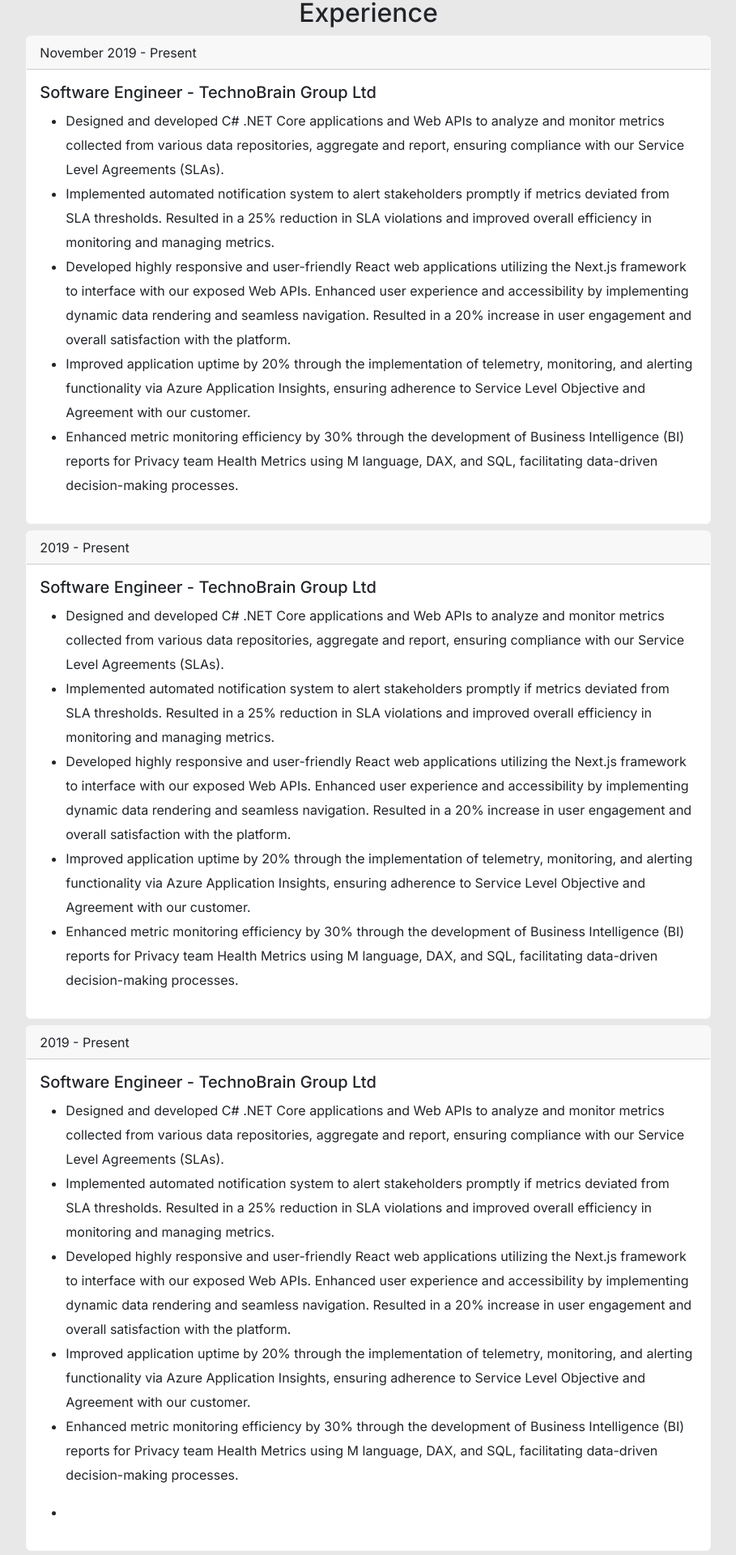
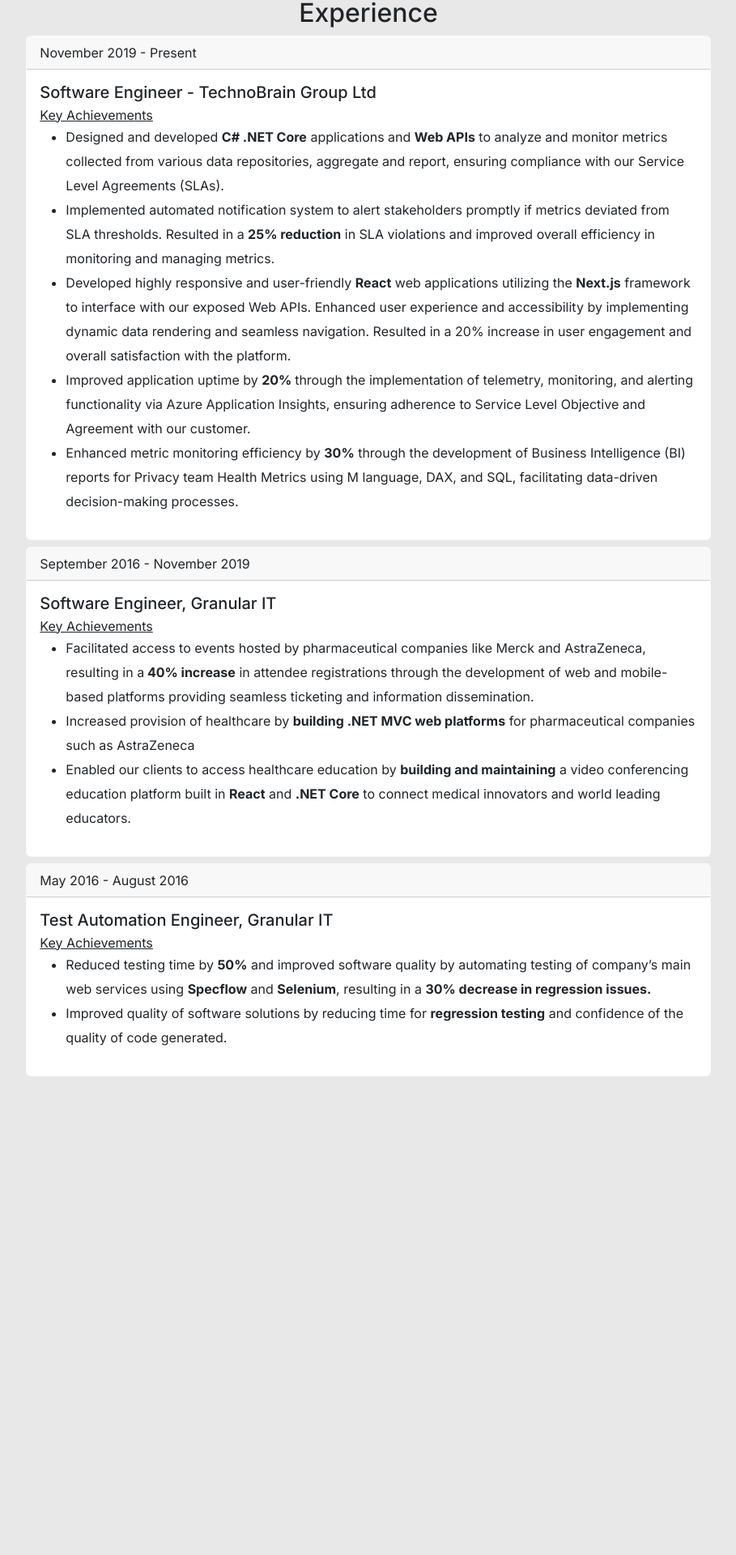
Before and after one commit to dan214/danielirunguresume, a Next.js app: page /experience in a window 1280 px wide. Shown: the part 132-2052 px from the top of the page at 81% size, without its empty margins (185-1094 px from the left). After the commit the page ends 1469 px from the top, so only its background shows below. Built offline with nearby package versions, Linux system fonts and the light colour scheme.

Commit message:
changes on the homepage

```diff
--- a/src/app/experience/page.tsx
+++ b/src/app/experience/page.tsx
@@ -16,19 +16,22 @@
                     <CardTitle tag="h5">
                         Software Engineer - TechnoBrain Group Ltd
                     </CardTitle>
+                    <CardSubtitle>
+                        <u>Key Achievements</u>
+                    </CardSubtitle>
                     <CardText>
                         <ul>
                             <li>
-                                Designed and developed C# .NET Core applications and Web APIs to analyze and monitor metrics collected from various data repositories, aggregate and report, ensuring compliance with our Service Level Agreements (SLAs).
+                                Designed and developed <b>C# .NET Core</b> applications and <b>Web APIs</b> to analyze and monitor metrics collected from various data repositories, aggregate and report, ensuring compliance with our Service Level Agreements (SLAs).
                             </li>
                             <li>
-                                Implemented automated notification system to alert stakeholders promptly if metrics deviated from SLA thresholds. Resulted in a 25% reduction in SLA violations and improved overall efficiency in monitoring and managing metrics.                            </li>
+                                Implemented automated notification system to alert stakeholders promptly if metrics deviated from SLA thresholds. Resulted in a <b>25% reduction</b> in SLA violations and improved overall efficiency in monitoring and managing metrics.                            </li>
                             <li>
-                                Developed highly responsive and user-friendly React web applications utilizing the Next.js framework to interface with our exposed Web APIs. Enhanced user experience and accessibility by implementing dynamic data rendering and seamless navigation. Resulted in a 20% increase in user engagement and overall satisfaction with the platform.              </li>
+                                Developed highly responsive and user-friendly <b>React</b> web applications utilizing the <b>Next.js</b> framework to interface with our exposed Web APIs. Enhanced user experience and accessibility by implementing dynamic data rendering and seamless navigation. Resulted in a 20% increase in user engagement and overall satisfaction with the platform.              </li>
                             <li>
-                                Improved application uptime by 20% through the implementation of telemetry, monitoring, and alerting functionality via Azure Application Insights, ensuring adherence to Service Level Objective and Agreement with our customer.                            </li>
+                                Improved application uptime by <b>20% </b>through the implementation of telemetry, monitoring, and alerting functionality via Azure Application Insights, ensuring adherence to Service Level Objective and Agreement with our customer.                            </li>
                             <li>
-                                Enhanced metric monitoring efficiency by 30% through the development of Business Intelligence (BI) reports for Privacy team Health Metrics using M language, DAX, and SQL, facilitating data-driven decision-making processes.                       </li>
+                                Enhanced metric monitoring efficiency by <b>30%</b> through the development of Business Intelligence (BI) reports for Privacy team Health Metrics using M language, DAX, and SQL, facilitating data-driven decision-making processes.                       </li>
                         </ul>
                     </CardText>
                 </CardBody>
@@ -40,25 +43,29 @@
                 outline
             >
                 <CardHeader>
-                    2019 - Present
+                    September 2016 - November 2019
                 </CardHeader>
                 <CardBody>
                     <CardTitle tag="h5">
-                        Software Engineer - TechnoBrain Group Ltd
+                        Software Engineer, Granular IT
                     </CardTitle>
+                    <CardSubtitle>
+                        <u>Key Achievements</u>
+                    </CardSubtitle>
                     <CardText>
                         <ul>
                             <li>
-                                Designed and developed C# .NET Core applications and Web APIs to analyze and monitor metrics collected from various data repositories, aggregate and report, ensuring compliance with our Service Level Agreements (SLAs).
+                                Facilitated access to events hosted by pharmaceutical companies like Merck and AstraZeneca, resulting in a
+                                <b> 40% increase</b> in attendee registrations through the development of web and mobile-based platforms
+                                providing seamless ticketing and information dissemination.
+                            </li>
+                            <li> Increased provision of healthcare by <b>building .NET MVC web platforms</b> for pharmaceutical companies such as
+                                AstraZeneca
                             </li>
                             <li>
-                                Implemented automated notification system to alert stakeholders promptly if metrics deviated from SLA thresholds. Resulted in a 25% reduction in SLA violations and improved overall efficiency in monitoring and managing metrics.                            </li>
-                            <li>
-                                Developed highly responsive and user-friendly React web applications utilizing the Next.js framework to interface with our exposed Web APIs. Enhanced user experience and accessibility by implementing dynamic data rendering and seamless navigation. Resulted in a 20% increase in user engagement and overall satisfaction with the platform.              </li>
-                            <li>
-                                Improved application uptime by 20% through the implementation of telemetry, monitoring, and alerting functionality via Azure Application Insights, ensuring adherence to Service Level Objective and Agreement with our customer.                            </li>
-                            <li>
-                                Enhanced metric monitoring efficiency by 30% through the development of Business Intelligence (BI) reports for Privacy team Health Metrics using M language, DAX, and SQL, facilitating data-driven decision-making processes.                       </li>
+                                Enabled our clients to access healthcare education by <b>building and maintaining</b> a video conferencing
+                                education platform built in <b>React</b> and <b>.NET Core</b> to connect medical innovators and world leading educators.
+                            </li>
                         </ul>
                     </CardText>
                 </CardBody>
@@ -70,30 +77,24 @@
                 outline
             >
                 <CardHeader>
-                    2019 - Present
+                    May 2016 - August 2016
                 </CardHeader>
                 <CardBody>
                     <CardTitle tag="h5">
-                        Software Engineer - TechnoBrain Group Ltd
+                        Test Automation Engineer, Granular IT
                     </CardTitle>
+                    <CardSubtitle>
+                        <u>Key Achievements</u>
+                    </CardSubtitle>
                     <CardText>
                         <ul>
                             <li>
-                                Designed and developed C# .NET Core applications and Web APIs to analyze and monitor metrics collected from various data repositories, aggregate and report, ensuring compliance with our Service Level Agreements (SLAs).
+                                Reduced testing time by <b>50%</b> and improved software quality by automating testing of company’s main web
+                                services using <b>Specflow</b> and <b>Selenium</b>, resulting in a <b>30% decrease in regression issues.</b>
                             </li>
                             <li>
-                                Implemented automated notification system to alert stakeholders promptly if metrics deviated from SLA thresholds. Resulted in a 25% reduction in SLA violations and improved overall efficiency in monitoring and managing metrics.                            </li>
-                            <li>
-                                Developed highly responsive and user-friendly React web applications utilizing the Next.js framework to interface with our exposed Web APIs. Enhanced user experience and accessibility by implementing dynamic data rendering and seamless navigation. Resulted in a 20% increase in user engagement and overall satisfaction with the platform.              </li>
-                            <li>
-                                Improved application uptime by 20% through the implementation of telemetry, monitoring, and alerting functionality via Azure Application Insights, ensuring adherence to Service Level Objective and Agreement with our customer.                            </li>
-                            <li>
-                                Enhanced metric monitoring efficiency by 30% through the development of Business Intelligence (BI) reports for Privacy team Health Metrics using M language, DAX, and SQL, facilitating data-driven decision-making processes.                       </li>
-                        </ul>
-                        <ul>
-                            <li>
-                                <div></div>
-                            </li>
+                                Improved quality of software solutions by reducing time for <b>regression testing</b> and confidence of the quality
+                                of code generated.</li>
                         </ul>
                     </CardText>
                 </CardBody>
```
